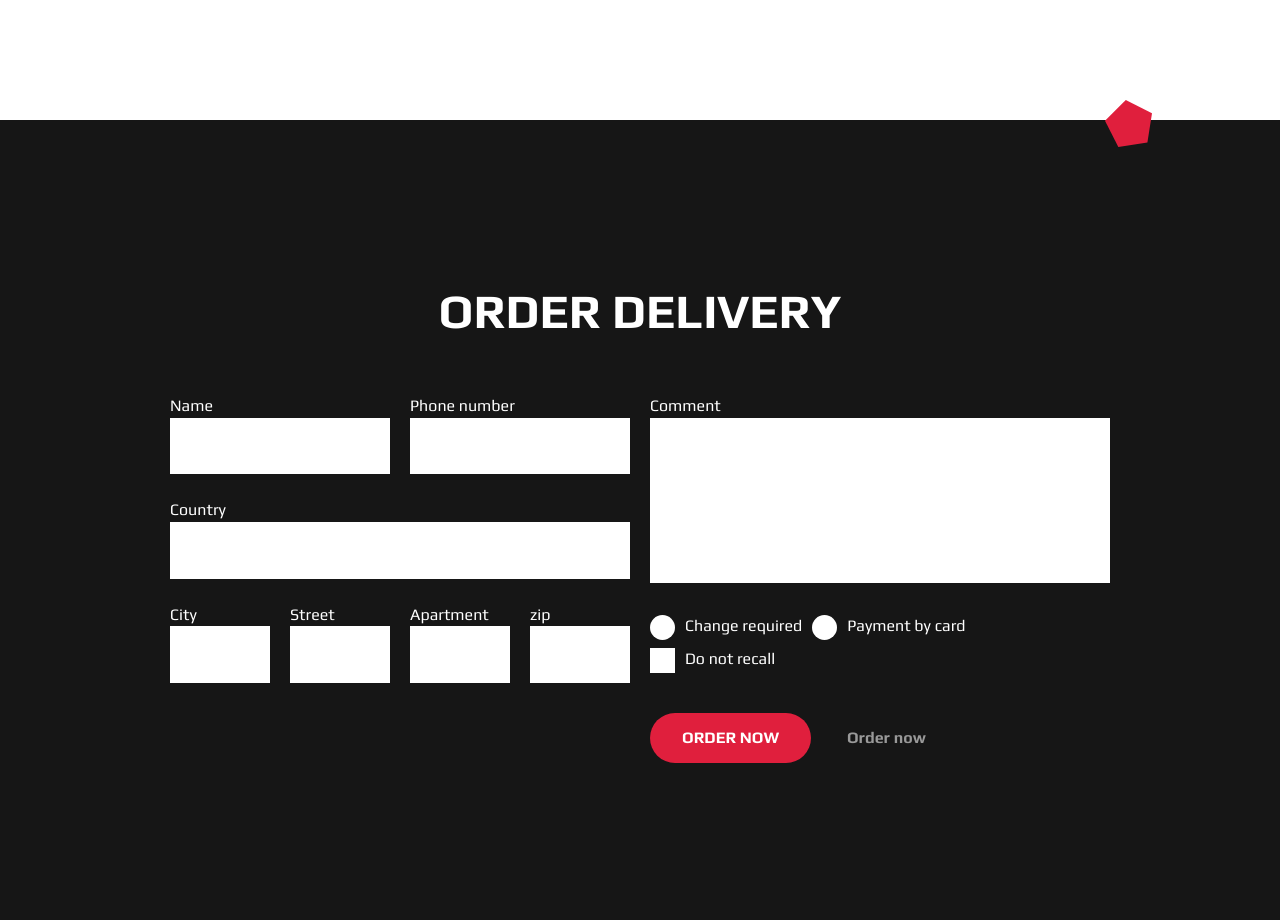
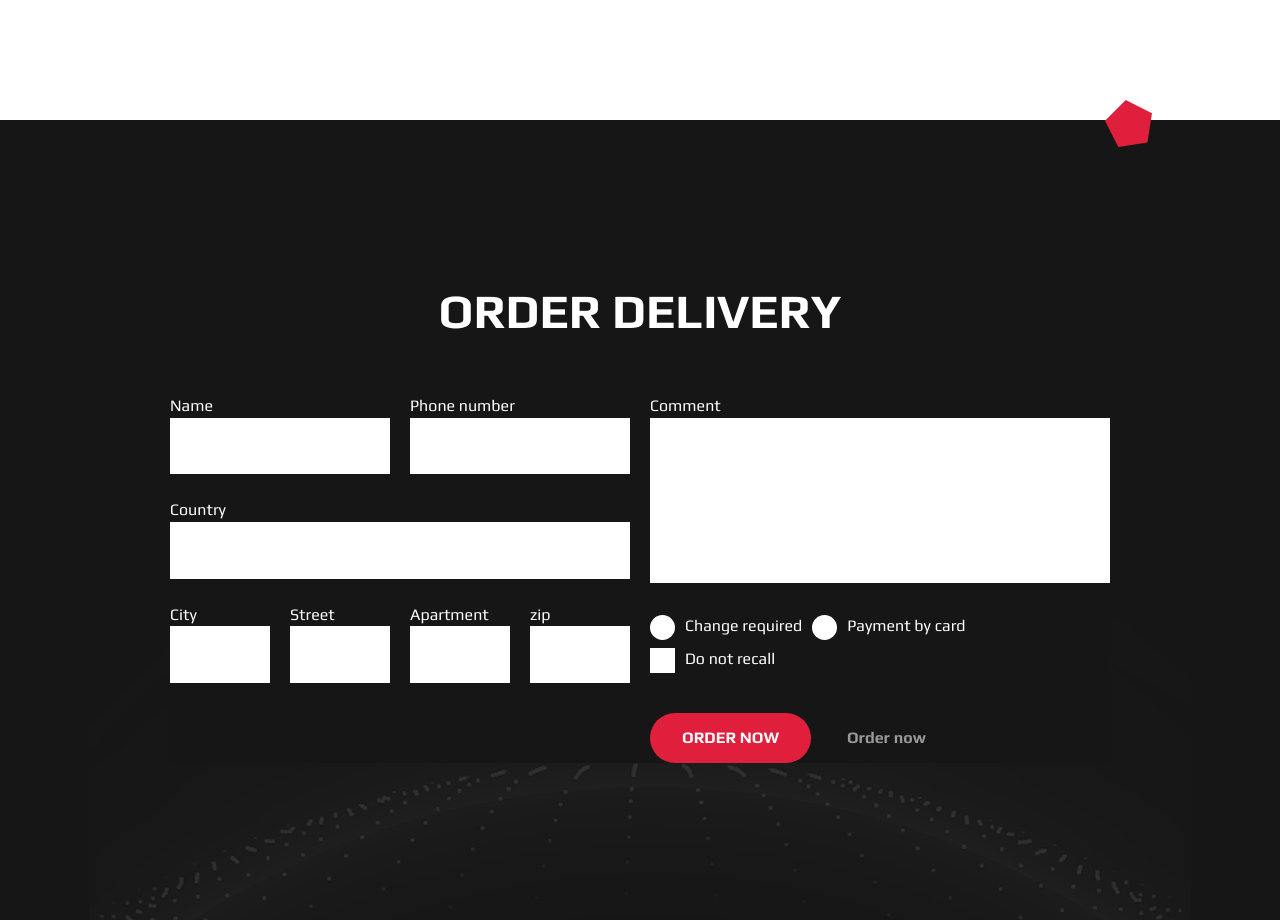
Before and after one commit to Darwindom/Beats, a plain HTML site: page Beats.html in a window 1280 px wide. Shown: the part 2280-3200 px from the top of the page. Drawn offline with nearby package versions, Linux system fonts and the light colour scheme; files that its build step writes are made by us from their sources; files whose address does not match are found by name.

Commit message:
Update form.scss

```diff
--- a/css/form.scss
+++ b/css/form.scss
@@ -1,5 +1,5 @@
 .order-section {
-    background: url('./img/vo.png')center bottom no-repeat;
+    background: url('../img/vo.png')center bottom no-repeat;
     color: $white;
     background-color: #161616;
 }
```
